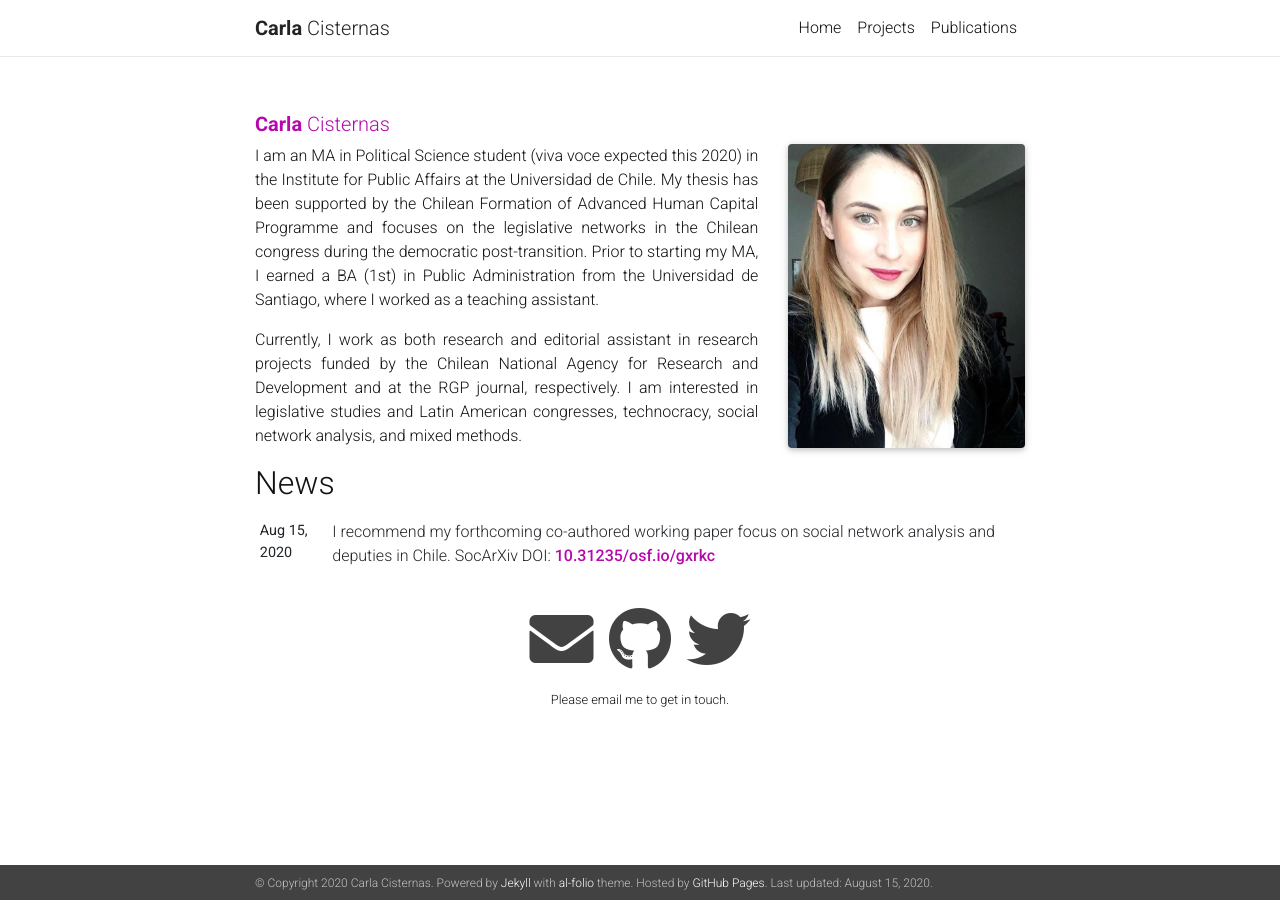
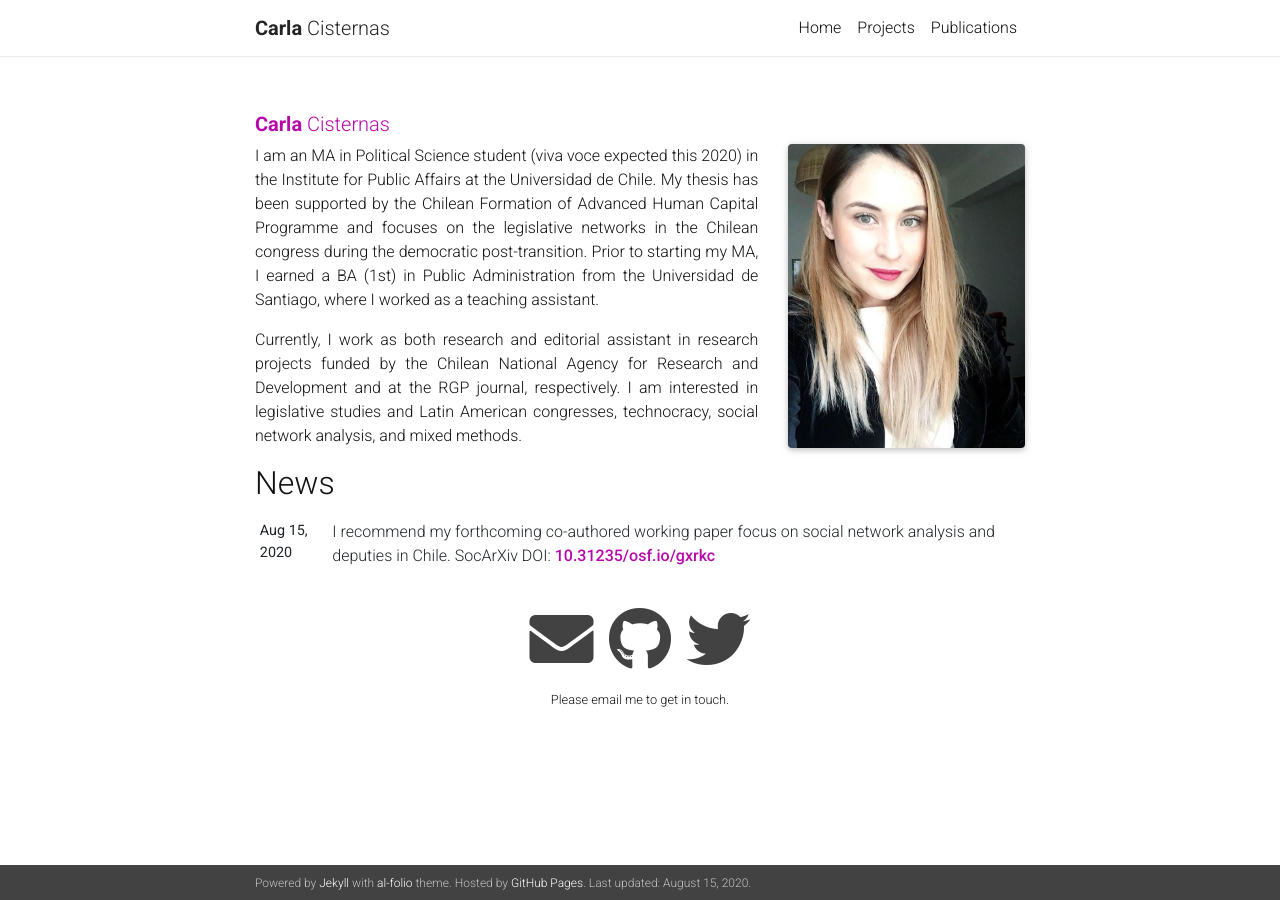
Before and after one commit to training-datalab/carlacisternas.com, a Jekyll site: the page built from _pages/about.md, in a window 1280 px wide. Built offline with Jekyll 4.4.1, drawn with Linux system fonts in a browser that asks for light colours; nearby versions of some CDN libraries; a style sheet for code colours, icons or effects is not loaded.

Commit message:
Update footer.html

```diff
--- a/_includes/footer.html
+++ b/_includes/footer.html
@@ -1,7 +1,6 @@
 {% if site.footer_fixed %}
 <footer class="fixed-bottom">
   <div class="container mt-0">
-    &copy; Copyright {{ site.time | date: '%Y' }} {{ site.title }}.
     {{ site.footer_text }}
     {% if site.last_updated %}
     Last updated: {{ "now" | date: '%B %d, %Y' }}.
```
